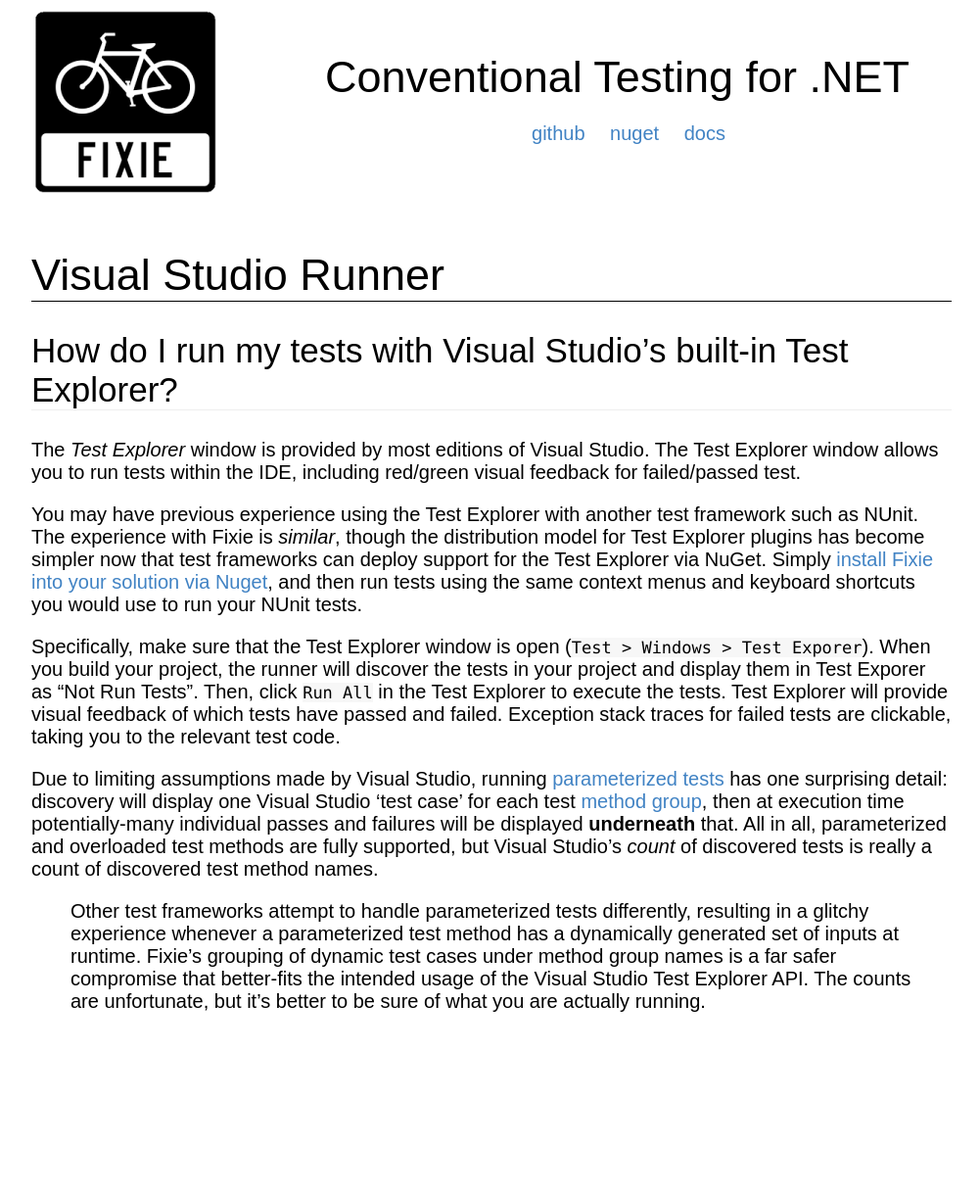
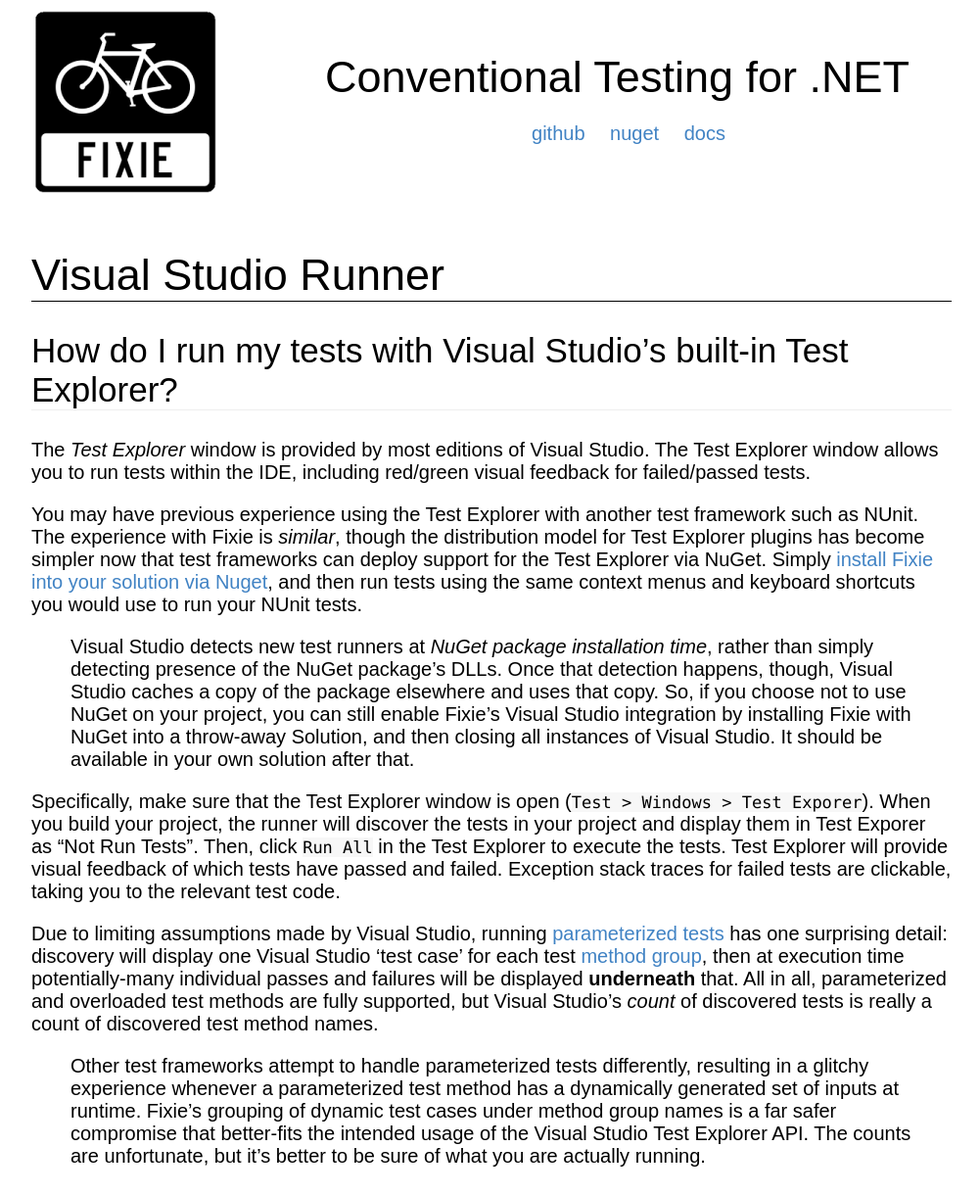
Before and after one commit to fixie/fixie.github.io, a Jekyll site: the page built from docs/visual-studio-runner.md, in a window 1280 px wide. Shown: the whole page at 98% size, without its empty margins (138-1139 px from the left). Built offline with Jekyll 4.4.1, drawn with Linux system fonts in a browser that asks for light colours; before the commit the page ends 1062 px from its top, so only the background shows below that.

Commit message:
Document a workaround for using the Visual Studio runner when your project doesn't use NuGet.

```diff
--- a/docs/visual-studio-runner.md
+++ b/docs/visual-studio-runner.md
@@ -6,9 +6,11 @@
 
 ## How do I run my tests with Visual Studio's built-in Test Explorer?
 
-The *Test Explorer* window is provided by most editions of Visual Studio.  The Test Explorer window allows you to run tests within the IDE, including red/green visual feedback for failed/passed test.
+The *Test Explorer* window is provided by most editions of Visual Studio.  The Test Explorer window allows you to run tests within the IDE, including red/green visual feedback for failed/passed tests.
 
 You may have previous experience using the Test Explorer with another test framework such as NUnit.  The experience with Fixie is *similar*, though the distribution model for Test Explorer plugins has become simpler now that test frameworks can deploy support for the Test Explorer via NuGet. Simply [install Fixie into your solution via Nuget](../quick-start), and then run tests using the same context menus and keyboard shortcuts you would use to run your NUnit tests.
+
+> Visual Studio detects new test runners at *NuGet package installation time*, rather than simply detecting presence of the NuGet package's DLLs.  Once that detection happens, though, Visual Studio caches a copy of the package elsewhere and uses that copy.  So, if you choose not to use NuGet on your project, you can still enable Fixie's Visual Studio integration by installing Fixie with NuGet into a throw-away Solution, and then closing all instances of Visual Studio.  It should be available in your own solution after that.
 
 Specifically, make sure that the Test Explorer window is open (`Test > Windows > Test Exporer`). When you build your project, the runner will discover the tests in your project and display them in Test Exporer as "Not Run Tests".  Then, click `Run All` in the Test Explorer to execute the tests.  Test Explorer will provide visual feedback of which tests have passed and failed.  Exception stack traces for failed tests are clickable, taking you to the relevant test code.
 
```
